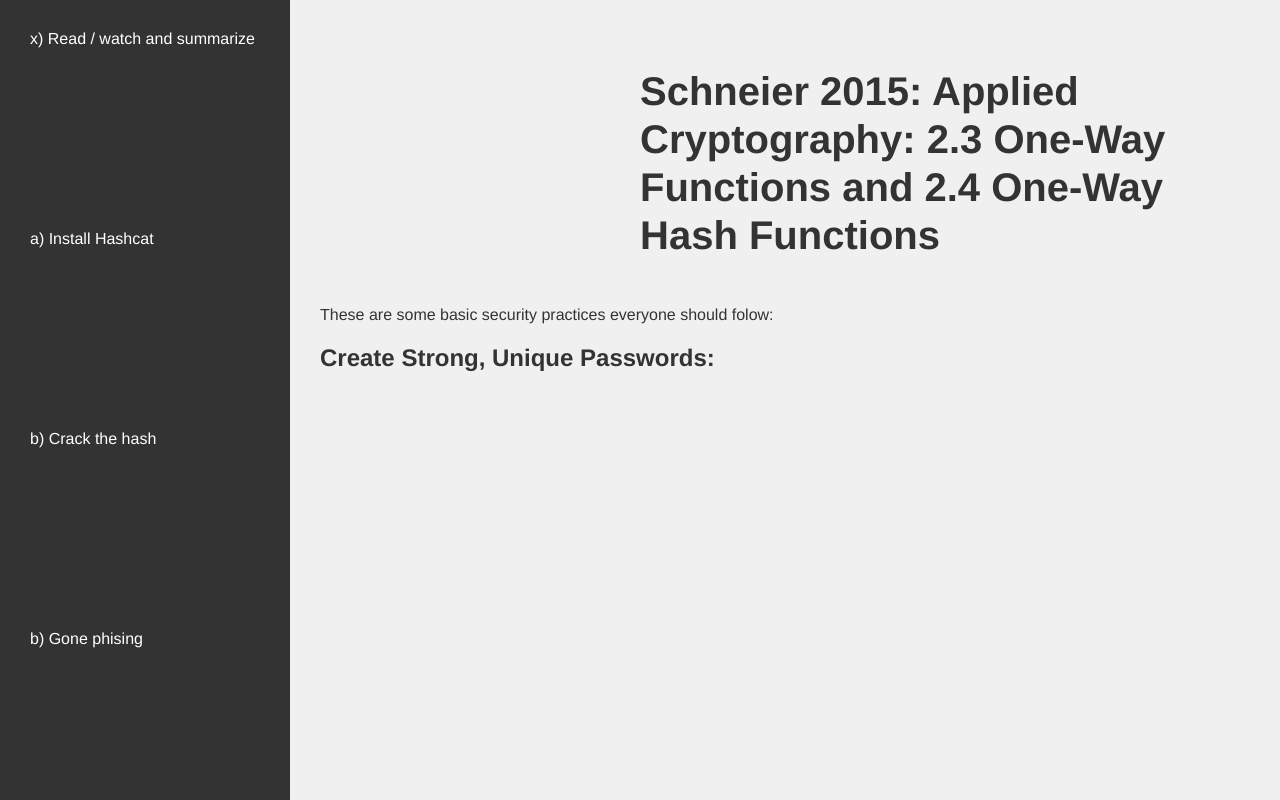
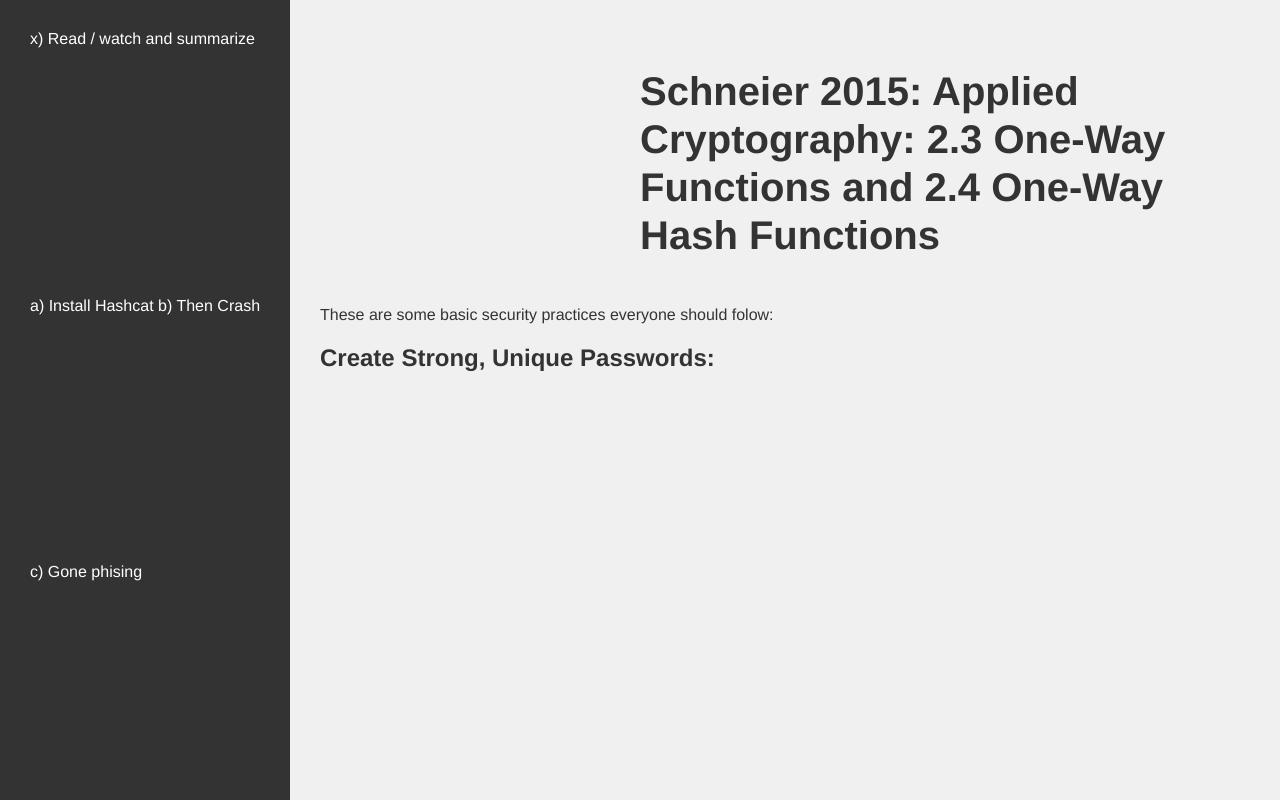
Before and after one commit to rolandogonzagajr/InfoSecH4, a plain HTML site: page page1.html in a window 1280 px wide. Drawn offline with Linux system fonts and the light colour scheme.

Commit message:
Update page1.html

```diff
--- a/page1.html
+++ b/page1.html
@@ -11,9 +11,8 @@
     <div class="container">
         <div class="leftnav">
              <a class="active" href="page1.html"> x) Read / watch and summarize</a>
-            <a href="page2.html"> a) Install Hashcat</a>
-            <a href="page3.html"> b) Crack the hash</a>
-            <a href="page4.html"> b) Gone phising</a>
+            <a href="page2.html"> a) Install Hashcat b) Then Crash</a>
+            <a href="page4.html"> c) Gone phising</a>
         </div>
         <div class="content">
             <h1 class="content">Schneier 2015: Applied Cryptography: 2.3 One-Way Functions and 2.4 One-Way Hash Functions</h1>
```
